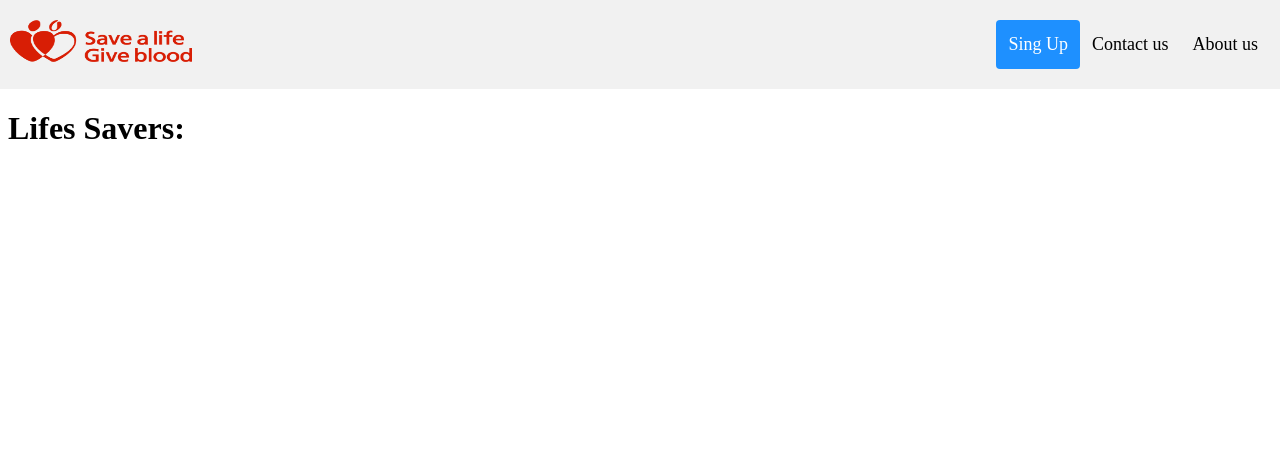
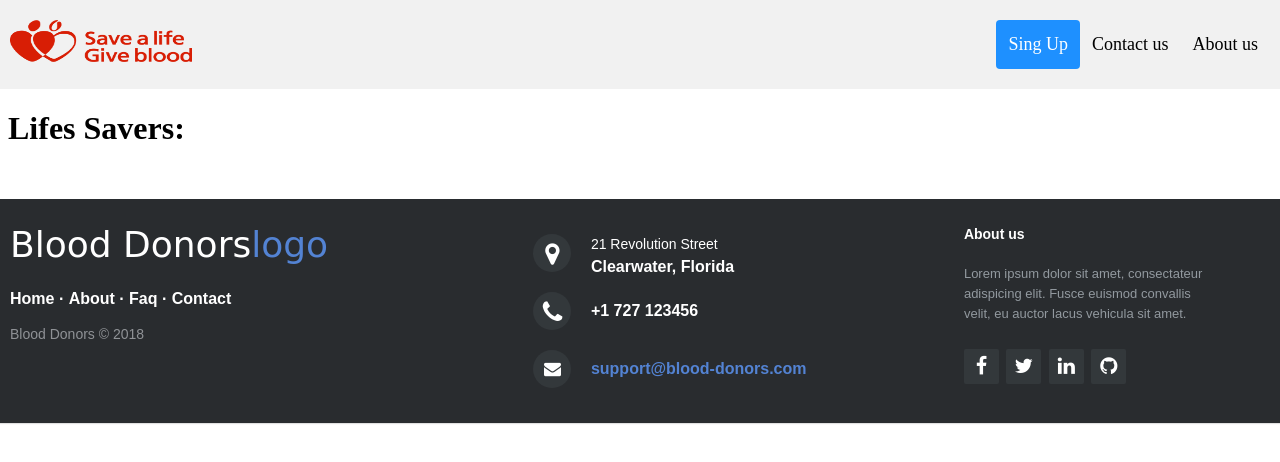
Before and after one commit to ridharezzag/Blood-Donors, a website: page index.html in a window 1280 px wide. Drawn offline with Linux system fonts and the light colour scheme; no server answers.

Commit message:
Footer added

```diff
--- a/index.html
+++ b/index.html
@@ -12,6 +12,11 @@
     <link rel="stylesheet" href="styles/index.css">
     <link rel="stylesheet" href="styles/profile.css">
     <link rel="stylesheet" href="styles/headerIndex.css">
+    <link rel="stylesheet" href="styles/indexfooter.css">
+
+    <link rel="stylesheet" href="http://maxcdn.bootstrapcdn.com/font-awesome/4.2.0/css/font-awesome.min.css">
+
+	<!-- <link href="http://fonts.googleapis.com/css?family=Cookie" rel="stylesheet" type="text/css"> -->
 
 </head>
 
@@ -32,6 +37,61 @@
         </section>
     </div>
 
+
+    <!-- The footer start from here. -->
+
+    <footer class="footer-distributed">
+        <div class="footer-left">
+            <h3>Blood Donors<span>logo</span></h3>
+            <p class="footer-links">
+                <a href="#">Home</a>
+                ·
+                <a href="#">About</a>
+                ·
+                <a href="#">Faq</a>
+                ·
+                <a href="#">Contact</a>
+            </p>
+
+            <p class="footer-company-name">Blood Donors &copy; 2018</p>
+        </div>
+
+        <div class="footer-center">
+            <div>
+                <i class="fa fa-map-marker"></i>
+                <p><span>21 Revolution Street</span> Clearwater, Florida</p>
+            </div>
+            <div>
+                <i class="fa fa-phone"></i>
+                <p>+1 727 123456</p>
+            </div>
+            <div>
+                <i class="fa fa-envelope"></i>
+                <p><a href="mailto:support@company.com">support@blood-donors.com</a></p>
+            </div>
+
+        </div>
+
+        <div class="footer-right">
+
+            <p class="footer-company-about">
+                <span>About us</span>
+                Lorem ipsum dolor sit amet, consectateur adispicing elit. Fusce euismod convallis velit, eu auctor
+                lacus vehicula sit amet.
+            </p>
+
+            <div class="footer-icons">
+                <a href="#"><i class="fa fa-facebook"></i></a>
+                <a href="#"><i class="fa fa-twitter"></i></a>
+                <a href="#"><i class="fa fa-linkedin"></i></a>
+                <a href="#"><i class="fa fa-github"></i></a>
+            </div>
+
+        </div>
+
+    </footer>
+
+
     <script src="scripts/index.js"></script>
     <!-- <script src="scripts/app.js"></script> -->
 </body>
--- /dev/null
+++ b/styles/indexfooter.css
@@ -0,0 +1,168 @@
+.footer-distributed{
+	background-color: #292c2f;
+	box-shadow: 0 1px 1px 0 rgba(0, 0, 0, 0.12);
+	box-sizing: border-box;
+	width: 100%;
+	text-align: left;
+	font: bold 16px sans-serif;
+
+	padding: 25px 10px;
+	margin-top: 20px;
+}
+
+.footer-distributed .footer-left,
+.footer-distributed .footer-center,
+.footer-distributed .footer-right{
+	display: inline-block;
+	vertical-align: top;
+}
+
+/* Footer left */
+
+.footer-distributed .footer-left{
+	width: 40%;
+}
+
+/* The company logo */
+
+.footer-distributed h3{
+	color:  #ffffff;
+	font: normal 36px 'Cookie', cursive;
+	margin: 0;
+}
+
+.footer-distributed h3 span{
+	color:  #5383d3;
+}
+
+/* Footer links */
+
+.footer-distributed .footer-links{
+	color:  #ffffff;
+	margin: 20px 0 12px;
+	padding: 0;
+}
+
+.footer-distributed .footer-links a{
+	display:inline-block;
+	line-height: 1.8;
+	text-decoration: none;
+	color:  inherit;
+}
+
+.footer-distributed .footer-company-name{
+	color:  #8f9296;
+	font-size: 14px;
+	font-weight: normal;
+	margin: 0;
+}
+
+/* Footer Center */
+
+.footer-distributed .footer-center{
+	width: 35%;
+}
+
+.footer-distributed .footer-center i{
+	background-color:  #33383b;
+	color: #ffffff;
+	font-size: 25px;
+	width: 38px;
+	height: 38px;
+	border-radius: 50%;
+	text-align: center;
+	line-height: 42px;
+	margin: 10px 15px;
+	vertical-align: middle;
+}
+
+.footer-distributed .footer-center i.fa-envelope{
+	font-size: 17px;
+	line-height: 38px;
+}
+
+.footer-distributed .footer-center p{
+	display: inline-block;
+	color: #ffffff;
+	vertical-align: middle;
+	margin:0;
+}
+
+.footer-distributed .footer-center p span{
+	display:block;
+	font-weight: normal;
+	font-size:14px;
+	line-height:2;
+}
+
+.footer-distributed .footer-center p a{
+	color:  #5383d3;
+	text-decoration: none;;
+}
+
+
+/* Footer Right */
+
+.footer-distributed .footer-right{
+	width: 20%;
+}
+
+.footer-distributed .footer-company-about{
+	line-height: 20px;
+	color:  #92999f;
+	font-size: 13px;
+	font-weight: normal;
+	margin: 0;
+}
+
+.footer-distributed .footer-company-about span{
+	display: block;
+	color:  #ffffff;
+	font-size: 14px;
+	font-weight: bold;
+	margin-bottom: 20px;
+}
+
+.footer-distributed .footer-icons{
+	margin-top: 25px;
+}
+
+.footer-distributed .footer-icons a{
+	display: inline-block;
+	width: 35px;
+	height: 35px;
+	cursor: pointer;
+	background-color:  #33383b;
+	border-radius: 2px;
+
+	font-size: 20px;
+	color: #ffffff;
+	text-align: center;
+	line-height: 35px;
+
+	margin-right: 3px;
+	margin-bottom: 5px;
+}
+
+/* If you don't want the footer to be responsive, remove these media queries */
+
+@media (max-width: 880px) {
+
+	.footer-distributed{
+		font: bold 14px sans-serif;
+	}
+
+	.footer-distributed .footer-left,
+	.footer-distributed .footer-center,
+	.footer-distributed .footer-right{
+		display: block;
+		width: 100%;
+		margin-bottom: 40px;
+		text-align: center;
+	}
+
+	.footer-distributed .footer-center i{
+		margin-left: 0;
+	}
+
+}
```
